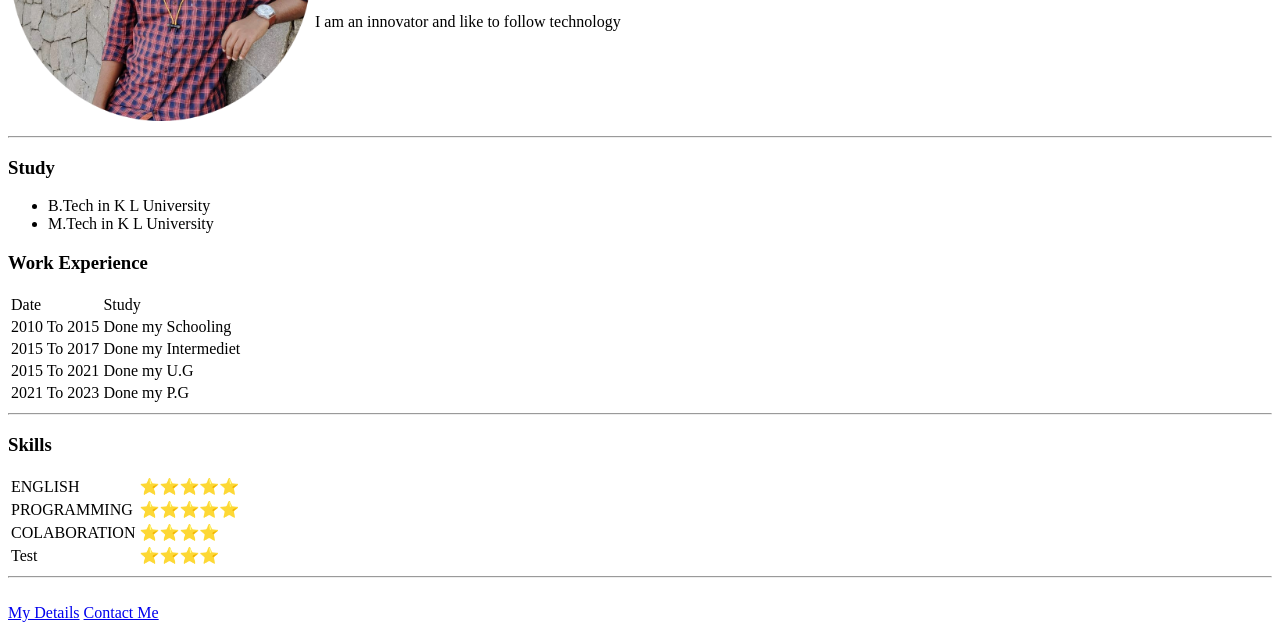
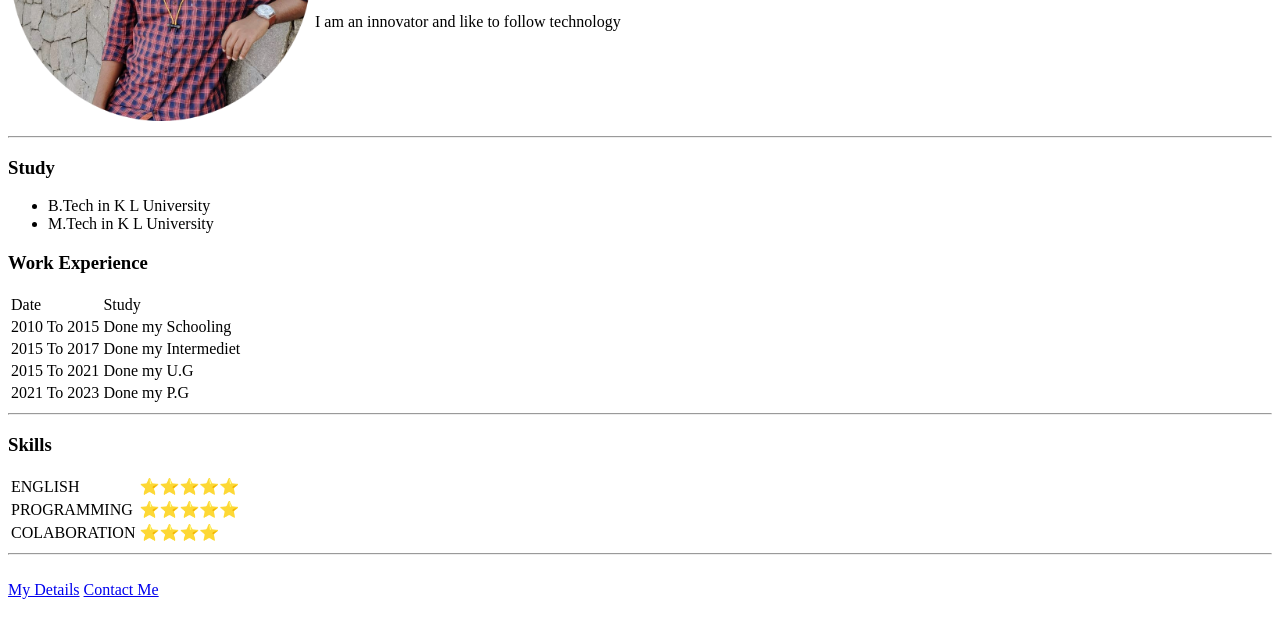
Before and after one commit to shaik1121/CV, a plain HTML site: page index.html in a window 1280 px wide. Shown: the part 190-820 px from the top of the page. Drawn offline with Linux system fonts and the light colour scheme.

Commit message:
final commit

```diff
--- a/index.html
+++ b/index.html
@@ -97,14 +97,6 @@
                 ⭐⭐⭐⭐
             </td>
         </tr>
-        <tr>
-            <td>
-                Test
-            </td>
-            <td>
-                ⭐⭐⭐⭐
-            </td>
-        </tr>
     </table>
     <hr>
     <br>
```
